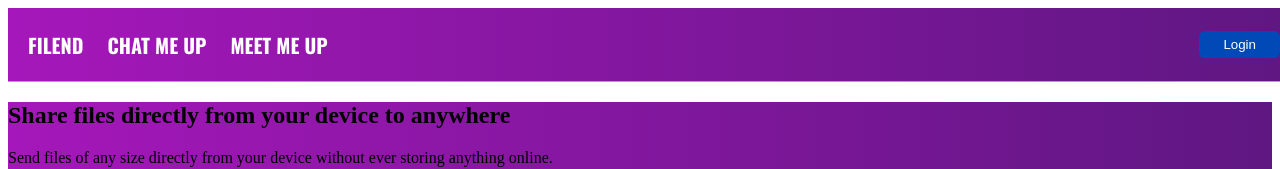
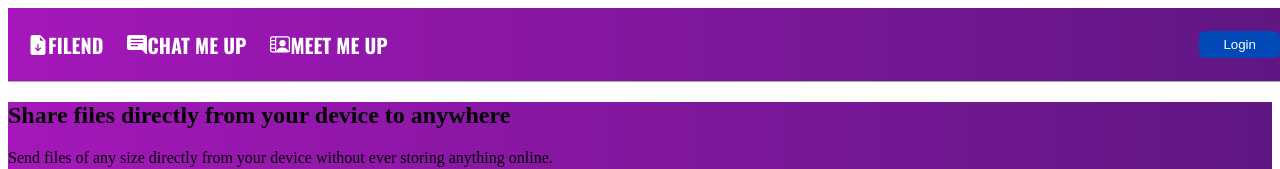
Before and after one commit to AbubakarWebDev/Filend-Frontend-ReactJS, a React (Vite) app: page / in a window 1280 px wide. Shown: the top 169 px of the page. Built offline with nearby package versions, Linux system fonts and the light colour scheme; no server answers.

Commit message:
Fixing Some issues in the project

```diff
--- a/src/components/DateTimeDisplay/index.js
+++ /dev/null
@@ -1,33 +0,0 @@
-import React, { useEffect, useState } from "react";
-
-const DateTimeDisplay = () => {
-  const [formattedDateTime, setFormattedDateTime] = useState("");
-
-  const getFormattedDateTime = () => {
-    const options = {
-      hour: "numeric",
-      minute: "numeric",
-      hour12: true,
-      weekday: "short",
-      month: "short",
-      day: "numeric",
-    };
-
-    const now = new Date();
-    return now.toLocaleString("en-US", options);
-  };
-
-  useEffect(() => {
-    const updateDateTime = () => {
-      setFormattedDateTime(getFormattedDateTime());
-    };
-
-    const intervalId = setInterval(updateDateTime, 1000);
-
-    return () => clearInterval(intervalId);
-  }, []);
-
-  return <span>{formattedDateTime}</span>;
-};
-
-export default DateTimeDisplay;
--- a/src/components/LoginForm/index.js
+++ b/src/components/LoginForm/index.js
@@ -41,7 +41,7 @@ const schema = yup.object().shape({
 function LoginForm() {
   const navigate = useNavigate();
   const timeoutId = useRef(null);
-  const controller = useRef({ abort: () => {} });
+  const controller = useRef({ abort: () => { } });
   const [showAlert, setShowAlert] = useState(false);
 
   const {
@@ -95,14 +95,15 @@ function LoginForm() {
         </Alert>
       )}
 
-      {inpElem.map((elem) => (
+      {inpElem.map((elem) => {
+        return (
           <div key={elem.id} className="mb-3 form-floating">
             <input
               id={elem.name}
               type={elem.type}
               className="form-control"
               placeholder={elem.placeholder}
-            {...register(elem.name)}
+              {...register(elem.name, { setValueAs: v => v.trim() })}
             />
 
             <label htmlFor={elem.name}> {elem.label} </label>
@@ -113,7 +114,8 @@ function LoginForm() {
               </b>
             )}
           </div>
-      ))}
+        )
+      })}
 
       <button
         type="submit"
--- a/src/components/MainHeader/index.js
+++ b/src/components/MainHeader/index.js
@@ -1,5 +1,6 @@
 import { useState, useEffect, useRef } from "react";
 import { BiSolidDownArrow } from "react-icons/bi";
+import { BsPersonVideo2, BsFillChatRightTextFill, BsFillFileEarmarkArrowDownFill } from "react-icons/bs";
 import { useNavigate, Link, useLocation } from "react-router-dom";
 import { useDispatch, useSelector } from "react-redux";
 
@@ -8,10 +9,31 @@ import { authActions } from "../../store/slices/authSlice";
 import styles from "./style.module.scss";
 const { header, menuItems, userDropdown, userDropdownList, loginBtn } = styles;
 
+const navMenuItems = [
+  {
+    id: 1,
+    route: "/",
+    title: "Filend",
+    Icon: BsFillFileEarmarkArrowDownFill
+  },
+  {
+    id: 2,
+    route: "/chat",
+    title: "Chat Me Up",
+    Icon: BsFillChatRightTextFill
+  },
+  {
+    id: 3,
+    route: "/video-meeting",
+    title: "Meet Me Up",
+    Icon: BsPersonVideo2
+  },
+];
+
 function MainHeader() {
-  const dropdownRef = useRef(null);
   const navigate = useNavigate();
   const dispatch = useDispatch();
+  const dropdownRef = useRef(null);
   const { pathname } = useLocation();
 
   const [dropdown, setDropdown] = useState(false);
@@ -24,7 +46,7 @@ function MainHeader() {
 
   useEffect(() => {
     document.addEventListener("mousedown", (e) => {
-      const el = dropdownRef?.current
+      const el = dropdownRef?.current;
 
       if (!el || el.contains(e.target)) {
         return;
@@ -38,15 +60,28 @@ function MainHeader() {
     <div
       className={header}
       style={{
-        background: (pathname === "/" || pathname.includes("/room"))
-          ? "linear-gradient(to right, #a517ba, #5f1782)"
-          : "rgba(227, 202, 254, 0.9)"
+        background:
+          pathname === "/" || pathname.includes("/room")
+            ? "linear-gradient(to right, #a517ba, #5f1782)"
+            : "rgba(227, 202, 254, 0.9)",
       }}
     >
       <div className={menuItems}>
-        <Link style={{ color: (pathname === "/" || pathname.includes("/room")) ? "white" : "black" }} to="/">Filend</Link>
-        <Link style={{ color: (pathname === "/" || pathname.includes("/room")) ? "white" : "black" }} to="/chat">Chat Me Up</Link>
-        <Link style={{ color: (pathname === "/" || pathname.includes("/room")) ? "white" : "black" }} to="/video-meeting">Meet Me Up</Link>
+        {navMenuItems.map(({ id, route, Icon, title }) => (
+          <Link
+            key={id}
+            style={{
+              color:
+                pathname === "/" || pathname.includes("/room")
+                  ? "white"
+                  : "black",
+            }}
+            to={route}
+          >
+            <Icon className="mr-2" />
+            { title }
+          </Link>
+        ))}
       </div>
 
       {user ? (
@@ -58,7 +93,14 @@ function MainHeader() {
             alt="User Profile"
             src={`${import.meta.env.VITE_SERVER_BASE_URL}/${user.avatar}`}
           />
-          <BiSolidDownArrow style={{ color: (pathname === "/" || pathname.includes("/room")) ? "white" : "black" }} />
+          <BiSolidDownArrow
+            style={{
+              color:
+                pathname === "/" || pathname.includes("/room")
+                  ? "white"
+                  : "black",
+            }}
+          />
 
           {dropdown && (
             <div ref={dropdownRef} className={userDropdownList}>
--- a/src/components/MainHeader/style.module.scss
+++ b/src/components/MainHeader/style.module.scss
@@ -19,10 +19,15 @@
     }
 
     .menuItems {
+        display: flex;
+        align-items: center;
+
         a {
             color: white;
             text-decoration: none;
             font-family: "Oswald", serif;
+            display: flex;
+            align-items: center;
             font-weight: 900;
             font-size: 20px;
             padding: 0 12px;
--- a/src/components/SignupForm/index.js
+++ b/src/components/SignupForm/index.js
@@ -148,7 +148,7 @@ function SignupForm() {
                         type={elem.type}
                         placeholder={elem.placeholder}
                         className="form-control form-control-lg"
-                        {...register(elem.name)}
+                        {...register(elem.name, { setValueAs: v => v.trim() })}
                     />
 
                     {(elem.type !== "file") && (<label htmlFor={elem.name}> { elem.label } </label>)}
--- a/src/components/VideoNav/index.js
+++ /dev/null
@@ -1,19 +0,0 @@
-import DateTimeDisplay from "../DateTimeDisplay";
-
-const VideoNav = () => {
-  return (
-    <div className="flex items-center justify-between w-full py-4">
-      <div className="flex items-center justify-between  w-full px-10">
-        <div className="flex items-center justify-between w-full gap-16">
-          <div>
-            <h1 className="text-2xl font-normal">FilEnd</h1>
-          </div>
-          <div>
-            <h1 className="text-2xl font-normal">{<DateTimeDisplay />}</h1>
-          </div>
-        </div>
-      </div>
-    </div>
-  );
-};
-export default VideoNav;
--- a/src/pages/Home.js
+++ b/src/pages/Home.js
@@ -1,9 +1,9 @@
 import Hero from "../components/Hero";
-import Benifits from "../components/Benifits";
+import Benefits from "../components/Benefits";
 import Features from "../components/Features";
+import SiteLayout from "../layouts/SiteLayout";
 import HowItWorks from "../components/HowItWorks";
 import Services from "../components/ServicesSection";
-import SiteLayout from "../layouts/SiteLayout";
 
 const Home = () => {
   return (
@@ -12,7 +12,7 @@ const Home = () => {
       <HowItWorks />
       <Services />
       <Features />
-      <Benifits />
+      <Benefits />
     </section>
   );
 };
--- a/src/pages/VideoMeeting.js
+++ b/src/pages/VideoMeeting.js
@@ -4,7 +4,6 @@ import { BiVideoPlus } from "react-icons/bi";
 import { BsFillKeyboardFill } from "react-icons/bs";
 
 import Modal from "../components/Modal";
-import VideoNav from "../components/VideoNav";
 
 import HomePageGraphic from "../assets/images/animation.gif";
 import SiteLayout from "../layouts/SiteLayout";
```
Also changed, not shown: src/components/Benefits/index.js (renamed from src/components/Benifits/index.js). Lines whose indentation alone changed are shown as unchanged.
